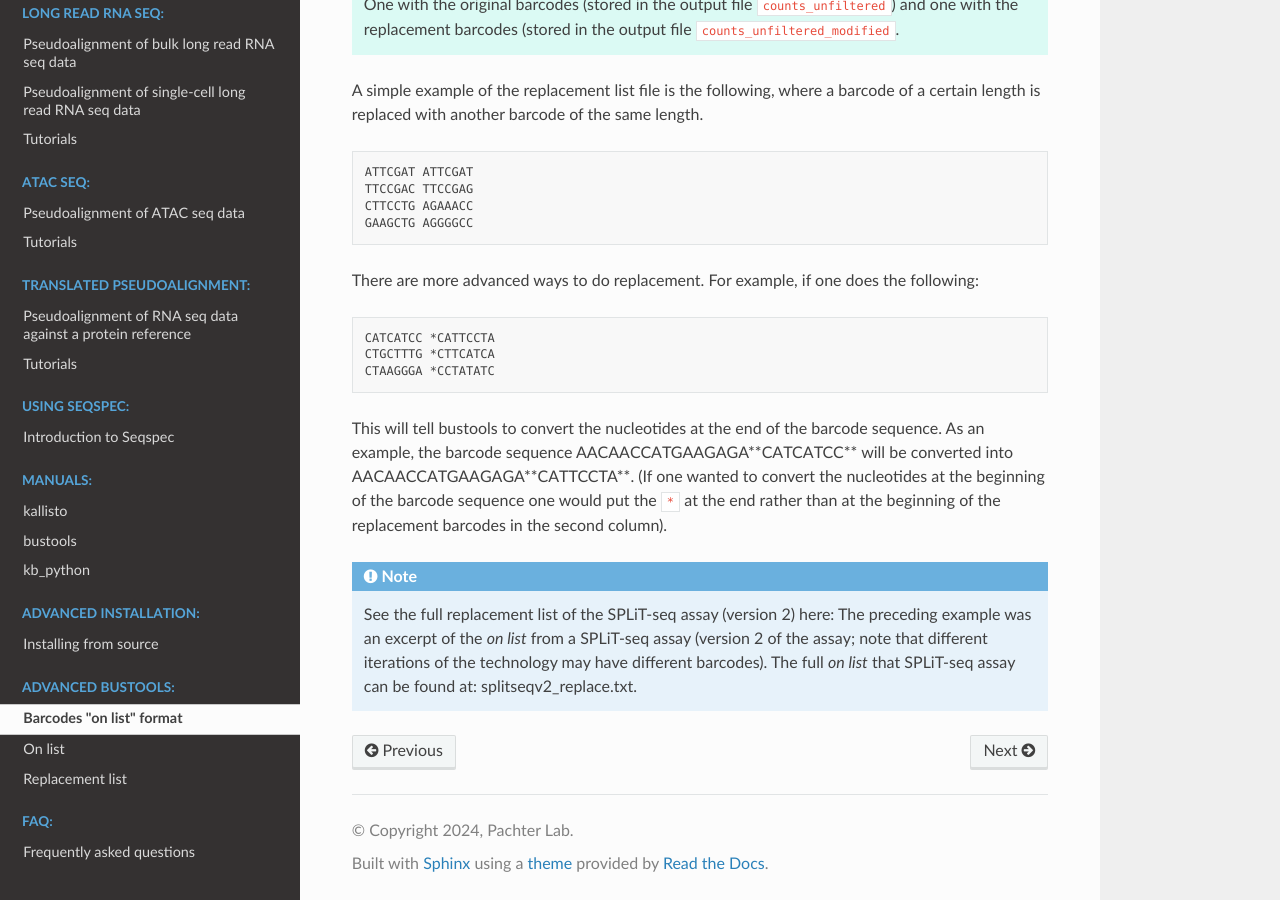
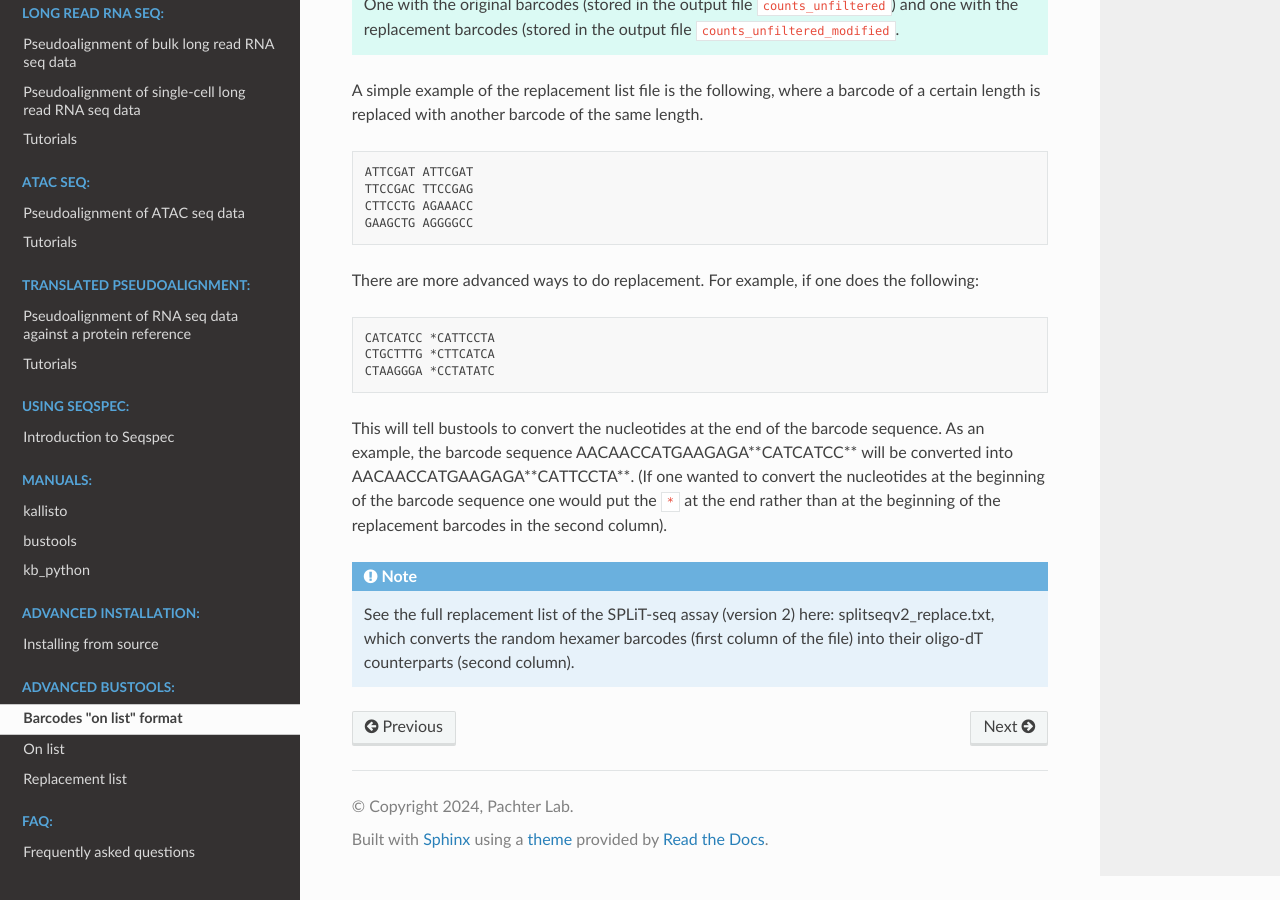
Before and after one commit to pachterlab/kb_docs, a Sphinx documentation site: the page built from docs/source/bus_adv/bus_adv_onlist.rst, in a window 1280 px wide and 900 px high, scrolled down 1423 px. Built offline with Sphinx 7.4.7 and the Read the Docs theme 2.0.0, drawn with Linux system fonts in a browser that asks for light colours.

Commit message:
Update bus_adv_onlist.rst

```diff
--- a/docs/source/bus_adv/bus_adv_onlist.rst
+++ b/docs/source/bus_adv/bus_adv_onlist.rst
@@ -70,4 +70,4 @@ This will tell bustools to convert the nucleotides at the end of the barcode seq
 
 .. note::
 
-  See the full replacement list of the SPLiT-seq assay (version 2) here: The preceding example was an excerpt of the *on list* from a SPLiT-seq assay (version 2 of the assay; note that different iterations of the technology may have different barcodes). The full *on list* that SPLiT-seq assay can be found at: :ref:`splitseqv2_replace.txt <bus_adv/splitseqv2_replace.txt>`.
+  See the full replacement list of the SPLiT-seq assay (version 2) here: :ref:`splitseqv2_replace.txt <bus_adv/splitseqv2_replace.txt>`, which converts the random hexamer barcodes (first column of the file) into their oligo-dT counterparts (second column).
```
